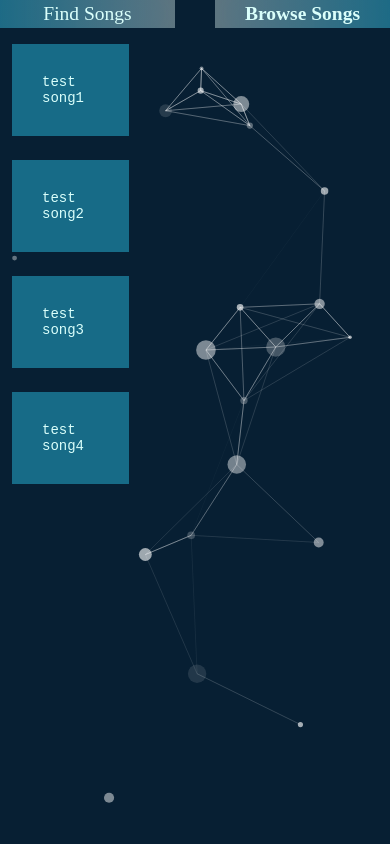
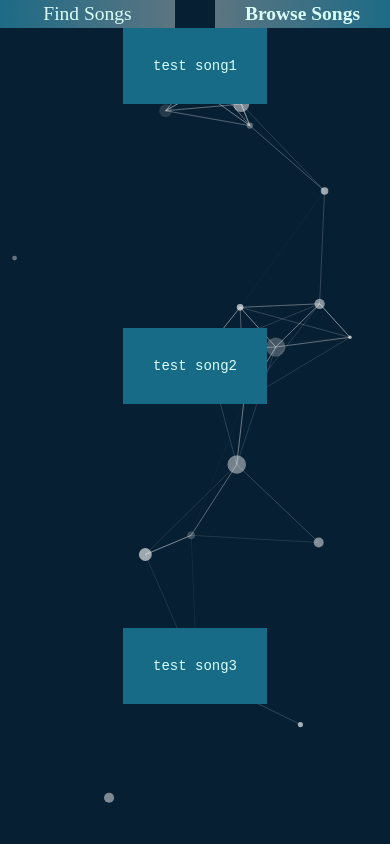
Before and after one commit to aloshon/theadvocator, a React Native app: screen / in a window 390 px wide. Both pictures are taken after a click on the element "Browse Songs". Shown: the top 844 px of the page. Built offline with nearby package versions, Linux system fonts and the light colour scheme.

Commit message:
fix styles

```diff
--- a/Browse.tsx
+++ b/Browse.tsx
@@ -15,24 +15,26 @@ export const Browse  = ({songs, currentTheme}: BrowseProps) => {
   console.log(songs);
   const styles = StyleSheet.create({
     container: {
+      // display: "flex",
+      // // flexWrap: "wrap",
+      // width: "100%",
+      // margin: 4,
       display: "flex",
-      flexWrap: "wrap",
-      width: "100%",
-      margin: 4,
+      flexWrap: "wrap"
     },
     song: {
-      maxWidth: "30%",
-      height: 100,
-      margin: 12,
-      flex: 49,
+      flexGrow: 1,
+      flexBasis: 300,
+      width: "100%",
+      // margin: 12,
     },
     item: {
       padding: 30,
-      width: "100%",
+      // width: "100%",
       backgroundColor: currentTheme.primary,
       fontSize: '3 em',
       color: currentTheme.fontColor,
-      flexDirection: "row",
+      // flexDirection: "row",
       display: "flex",
     },
     text: {
@@ -47,7 +49,7 @@ export const Browse  = ({songs, currentTheme}: BrowseProps) => {
 
   return (
     <>
-    <ScrollView style={(styles.container)}>
+    <ScrollView style={styles.container}>
         {songs?.length === 0 ? <Text>No Songs to browse. Answer the prompts first!</Text>  :
           songs?.map((song, i) => (
             <TouchableOpacity
```
